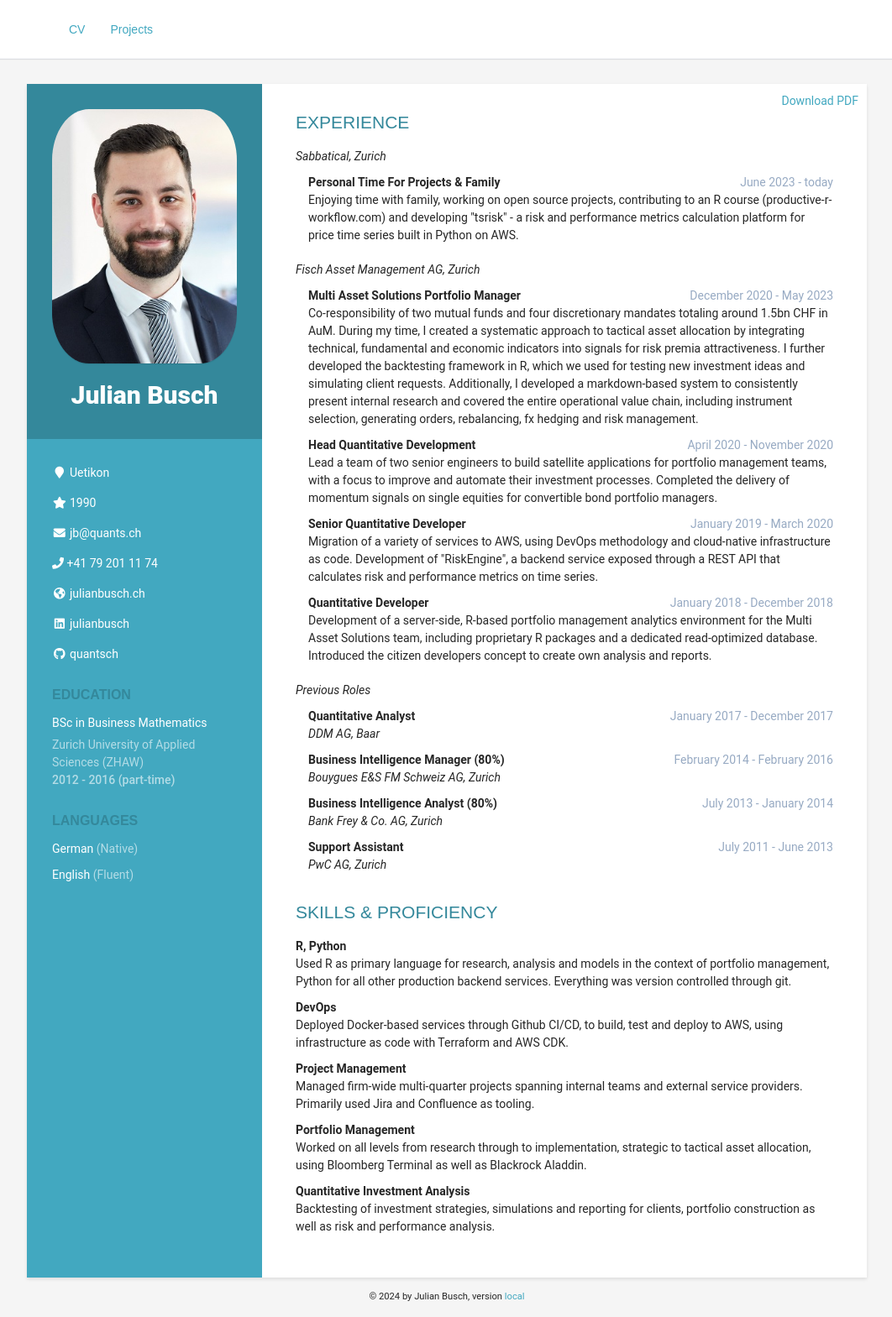
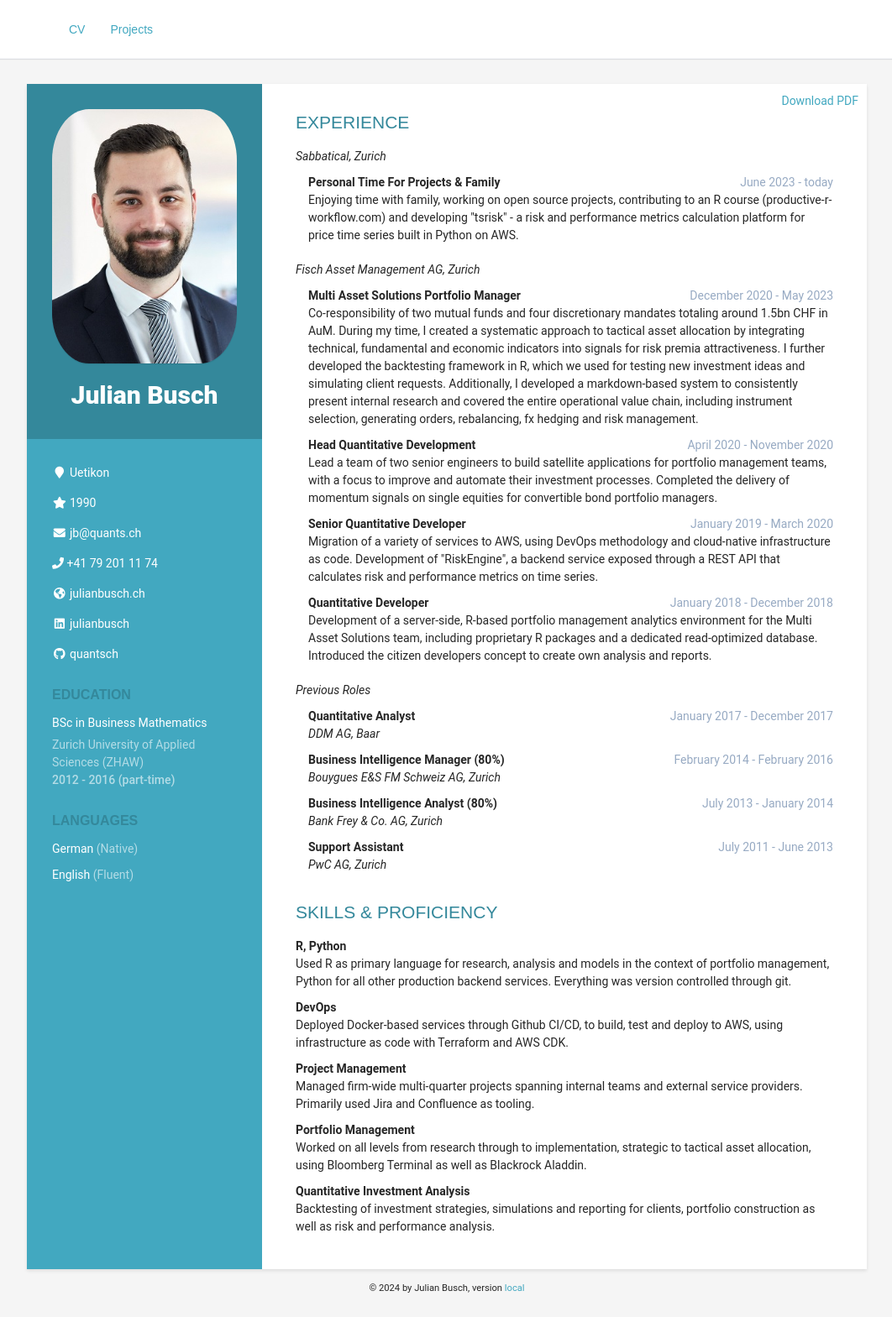
Before and after one commit to quantsch/quantsch.github.io, a Jekyll site: the page built from index.md, in a window 1280 px wide. Shown: the whole page at 84% size, without its empty margins (108-1170 px from the left). Built offline with Jekyll 4.4.1, drawn with Linux system fonts in a browser that asks for light colours.

Commit message:
reduce bottom space as version in pdf was moved to sidebar

```diff
--- a/_sass/_cv.scss
+++ b/_sass/_cv.scss
@@ -147,7 +147,7 @@
 
 .cv-main-wrapper {
     background: #fff;
-    padding: 0 40px 50px 40px;
+    padding: 0 40px 40px 40px;
 
     // CV CONTENT
 
```
